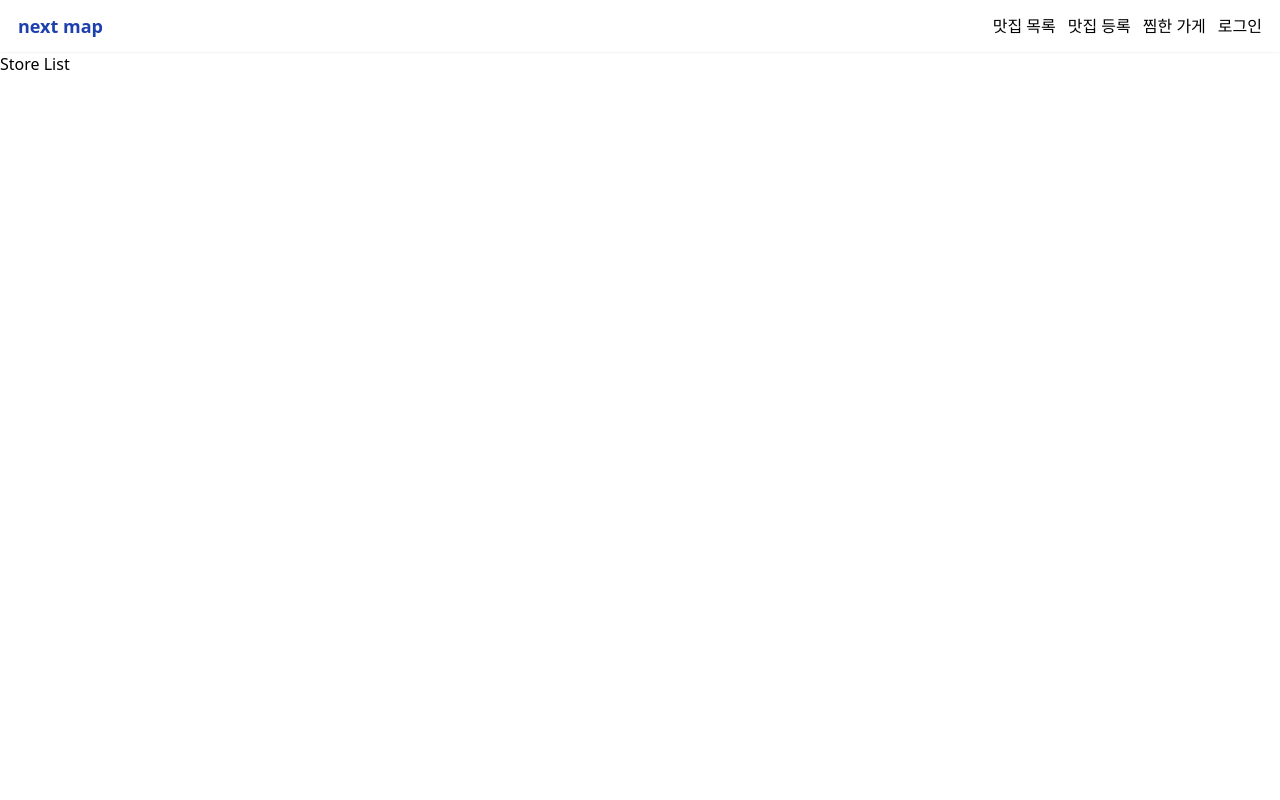
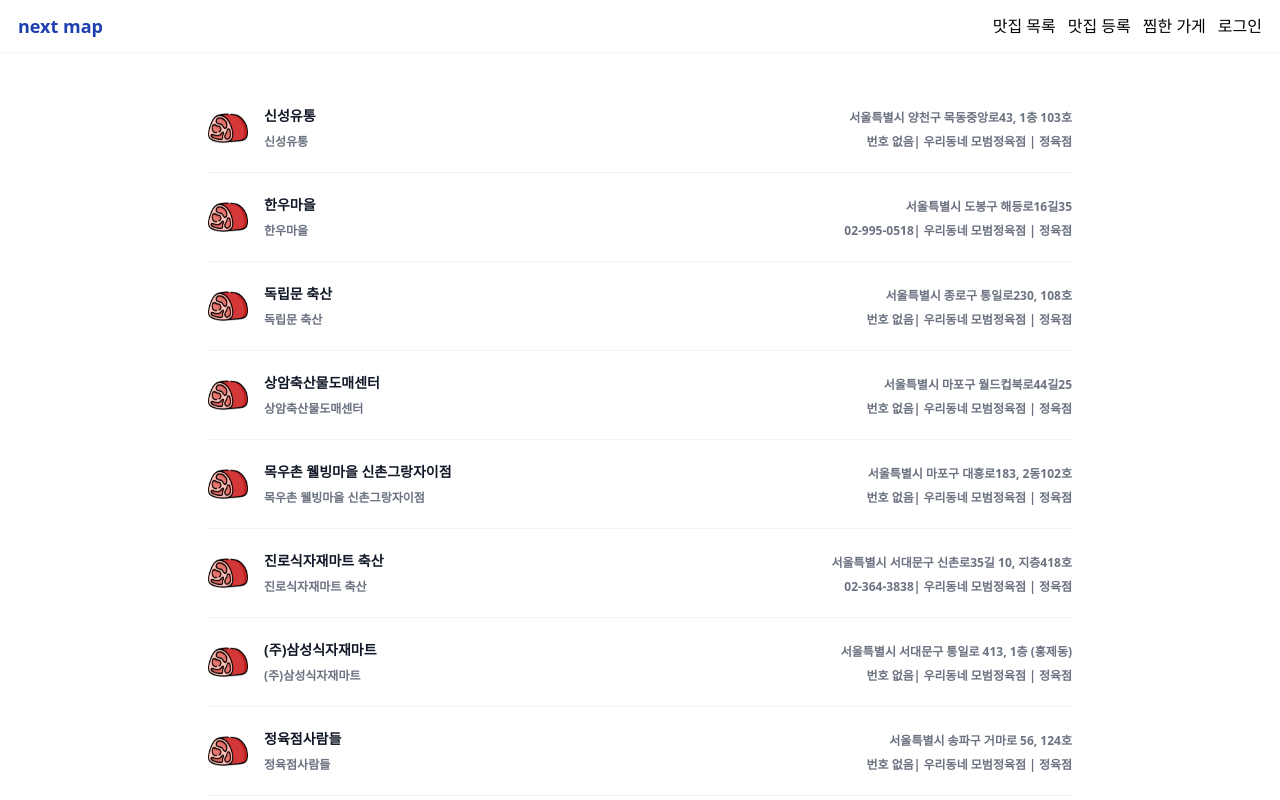
Before and after one commit to Soda234/next-map-test, a Next.js app: page /stores in a window 1280 px wide. Shown: the top 800 px of the page. Built offline with nearby package versions, Linux system fonts and the light colour scheme; no server answers.

Commit message:
맛집 목록 list 작업

```diff
--- a/src/components/Markers.tsx
+++ b/src/components/Markers.tsx
@@ -3,14 +3,14 @@ import { Dispatch, SetStateAction, useCallback, useEffect } from "react";
 
 interface MarkerPrps {
   map: any;
-  storeData: StoreType[];
+  stores: StoreType[];
   setCurrentStore: Dispatch<SetStateAction<any>>;
 }
 
-const Markers = ({ map, storeData, setCurrentStore }: MarkerPrps) => {
+const Markers = ({ map, stores, setCurrentStore }: MarkerPrps) => {
   const loadKaKaoMarkers = useCallback(() => {
     if (map) {
-      storeData.map((item) => {
+      stores?.map((item) => {
         var imageSrc = item.bizcnd_code_nm
             ? `/images/markers/${item.bizcnd_code_nm}.png`
             : `/images/markers/default.png`, // 마커이미지의 주소입니다
@@ -67,7 +67,7 @@ const Markers = ({ map, storeData, setCurrentStore }: MarkerPrps) => {
         });
       });
     }
-  }, [map, setCurrentStore, storeData]);
+  }, [map, setCurrentStore, stores]);
 
   useEffect(() => {
     loadKaKaoMarkers();
--- /dev/null
+++ b/src/pages/api/stores.ts
@@ -0,0 +1,13 @@
+import { StoreType } from "@/interface";
+import type { NextApiRequest, NextApiResponse } from "next";
+
+export default async function handler(
+  req: NextApiRequest,
+  res: NextApiResponse<StoreType[]>
+) {
+  const stores = (await import("@/data/store_data.json"))[
+    "DATA"
+  ] as StoreType[];
+
+  res.status(200).json(stores);
+}
--- a/src/pages/index.tsx
+++ b/src/pages/index.tsx
@@ -4,23 +4,29 @@ import Map from "@/components/Map";
 import Markers from "@/components/Markers";
 import StoreBox from "@/components/StoreBox";
 import * as stores from "@/data/store_data.json";
+import { StoreType } from "@/interface";
 import { useState } from "react";
 
-export default function Home() {
+export default function Home({ stores }: { stores: StoreType[] }) {
   const [map, setMap] = useState(null);
   const [currentStore, setCurrentStore] = useState(null);
-  const storeData = stores["DATA"];
 
-  console.log("currentStore", currentStore);
   return (
     <>
       <Map setMap={setMap} />
-      <Markers
-        storeData={storeData}
-        map={map}
-        setCurrentStore={setCurrentStore}
-      />
+      <Markers stores={stores} map={map} setCurrentStore={setCurrentStore} />
       <StoreBox store={currentStore} setStore={setCurrentStore} />
     </>
   );
 }
+
+export async function getStaticProps() {
+  const stores = await fetch(
+    `${process.env.NEXT_PUBLIC_API_URL}/api/stores`
+  ).then((res) => res.json());
+
+  return {
+    props: { stores },
+    revalidate: 60,
+  };
+}
--- a/src/pages/stores/index.tsx
+++ b/src/pages/stores/index.tsx
@@ -1,9 +1,60 @@
-const StoreListPage = () =>{
-return(
-    <div>
-        <h1>Store List</h1>
+import { StoreType } from "@/interface";
+import Image from "next/image";
+
+const StoreListPage = ({ stores }: { stores: StoreType[] }) => {
+  console.log("stores", stores);
+  return (
+    <div
+      className="px-4 md:max-w-4xl
+    mx-auto py-8"
+    >
+      <ul role="list" className="divide-y divide-gray-100">
+        {stores.map((item, index) => (
+          <li className="flex justify-between gap-x-6 py-5" key={index}>
+            <div className="flex gap-x-4">
+              <Image
+                src={
+                  item.bizcnd_code_nm
+                    ? `/images/markers/${item.bizcnd_code_nm}.png`
+                    : `/images/markers/default.png`
+                }
+                width={40}
+                height={40}
+                alt="업소 카테고리 이미지"
+              />
+              <div>
+                <div className="text-sm font-semibold leading-6 text-gray-900">
+                  {item.upso_nm}
+                </div>
+                <div className="mt-1 text-xs font-semibold leading-5 text-gray-500">
+                  {item.upso_nm}
+                </div>
+              </div>
+            </div>
+            <div className="hidden sm:flex sm:flex-col sm:items-end">
+              <div className="mt-1 text-xs font-semibold leading-5 text-gray-500">
+                {item.rdn_code_nm}
+              </div>
+              <div className="mt-1 text-xs font-semibold leading-5 text-gray-500">
+                {item.tel_no || "번호 없음"}| {item.crtfc_gbn_nm} |{" "}
+                {item.bizcnd_code_nm}
+              </div>
+            </div>
+          </li>
+        ))}
+      </ul>
     </div>
-)
+  );
+};
+
+export async function getServerSideProps() {
+  const stores = await fetch(
+    `${process.env.NEXT_PUBLIC_API_URL}/api/stores`
+  ).then((res) => res.json());
+
+  return {
+    props: { stores },
+  };
 }
 
 export default StoreListPage;
```
Also changed, not shown: 1 other file (tests, documents, lock files or other folders).
